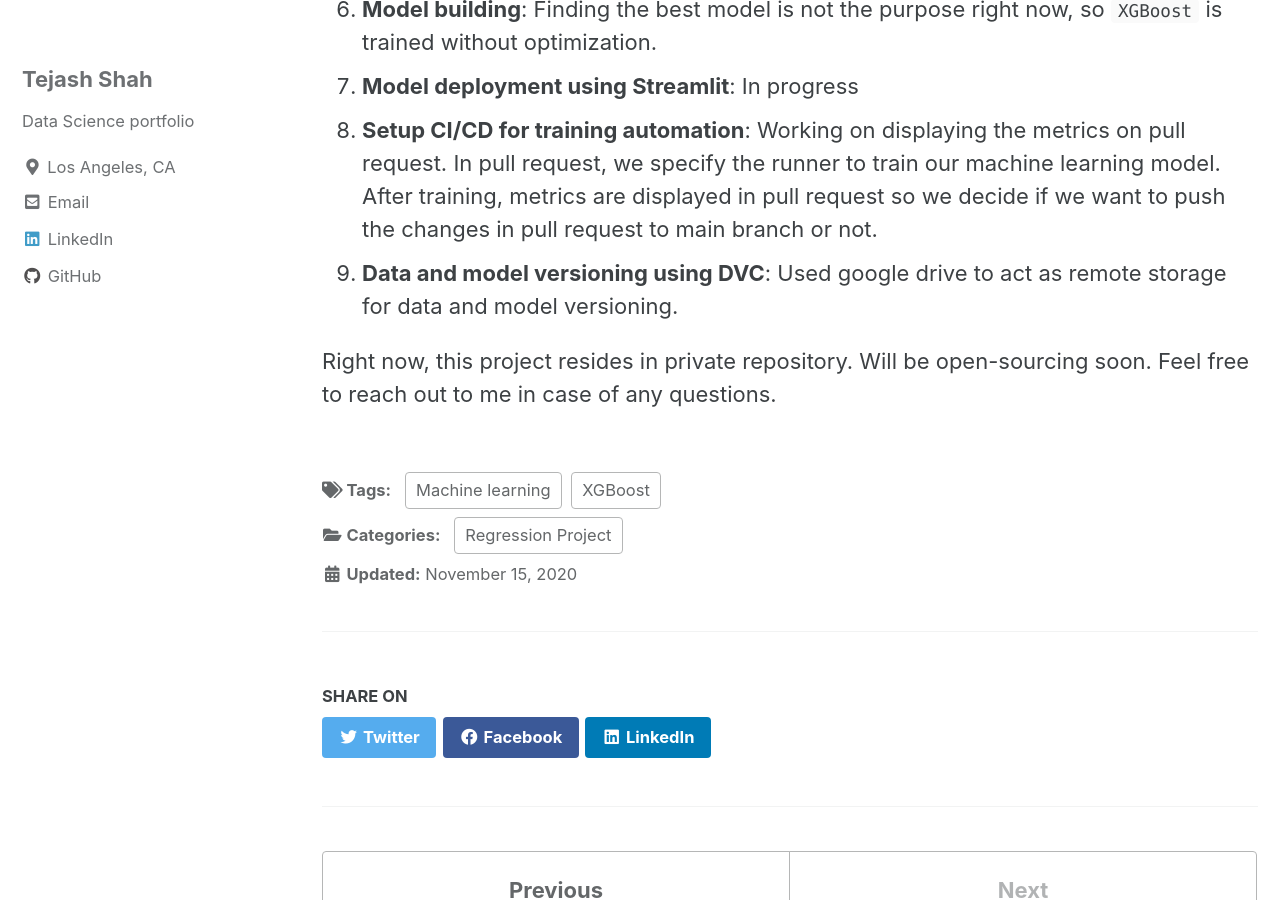
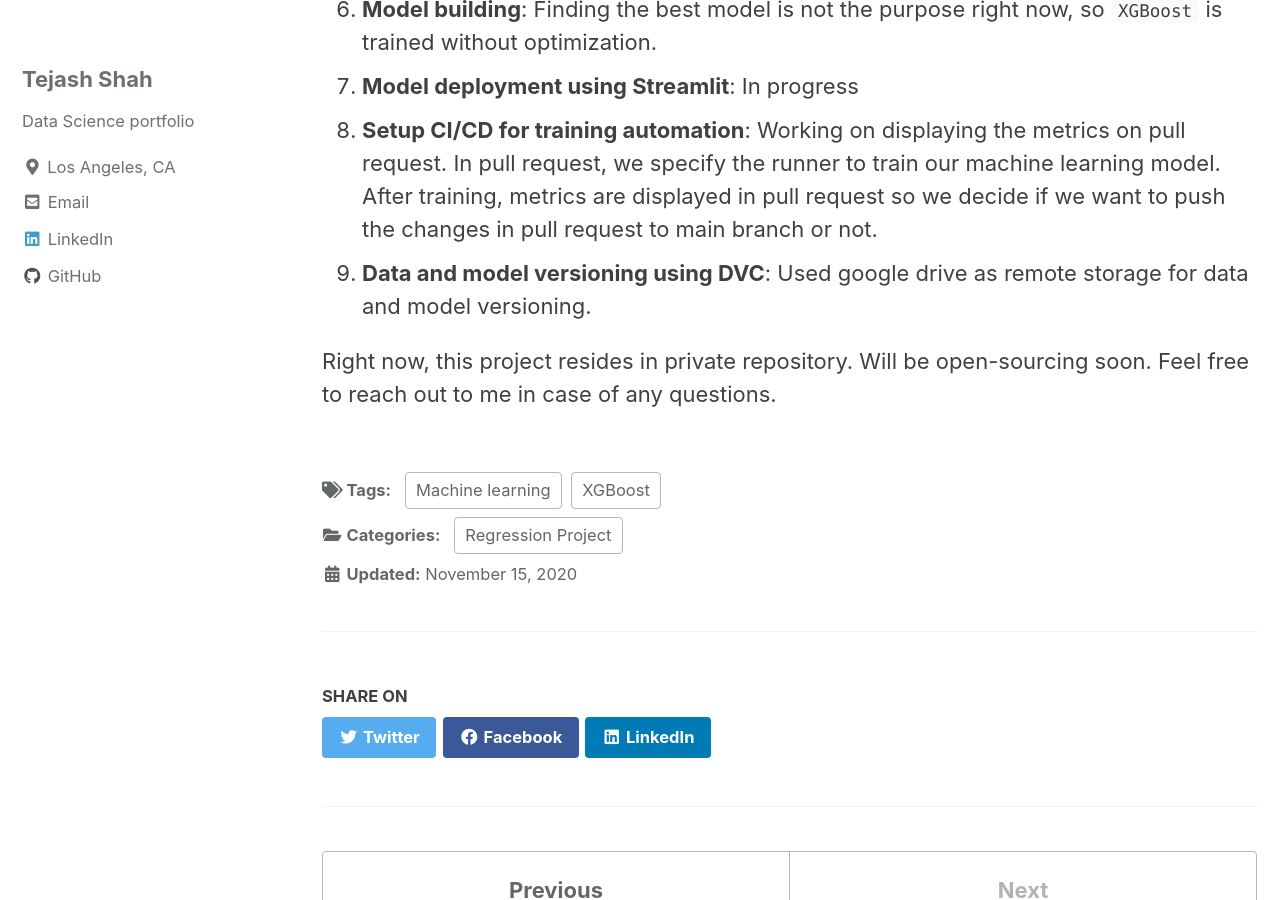
Before and after one commit to Tejash-Shah/Tejash-Shah.github.io, a Jekyll site: the page built from _posts/2020-11-15-predict-used-car-price.md, in a window 1280 px wide and 900 px high, scrolled down 2280 px. Built offline with Jekyll 4.4.1, drawn with Linux system fonts in a browser that asks for light colours; cached includes are drawn as plain includes.

Commit message:
modify used_car_price

````diff
--- a/_posts/2020-11-15-predict-used-car-price.md
+++ b/_posts/2020-11-15-predict-used-car-price.md
@@ -49,6 +49,6 @@ I have taken the data collected from the author and implemented it end-to-end in
 6. **Model building**: Finding the best model is not the purpose right now, so ```XGBoost``` is trained without optimization.
 7. **Model deployment using Streamlit**: In progress
 8. **Setup CI/CD for training automation**: Working on displaying the metrics on pull request. In pull request, we specify the runner to train our machine learning model. After training, metrics are displayed in pull request so we decide if we want to push the changes in pull request to main branch or not.
-9. **Data and model versioning using DVC**: Used google drive to act as remote storage for data and model versioning.
+9. **Data and model versioning using DVC**: Used google drive as remote storage for data and model versioning.
 
 Right now, this project resides in private repository. Will be open-sourcing soon. Feel free to reach out to me in case of any questions.
````
